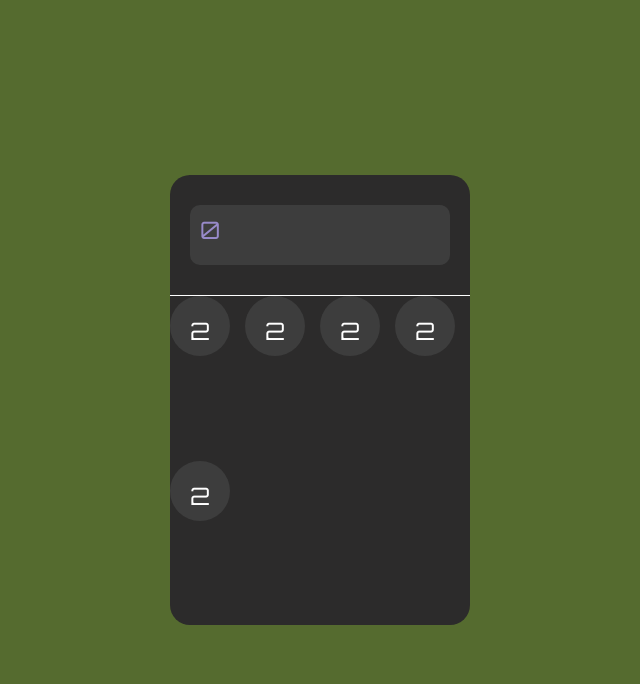
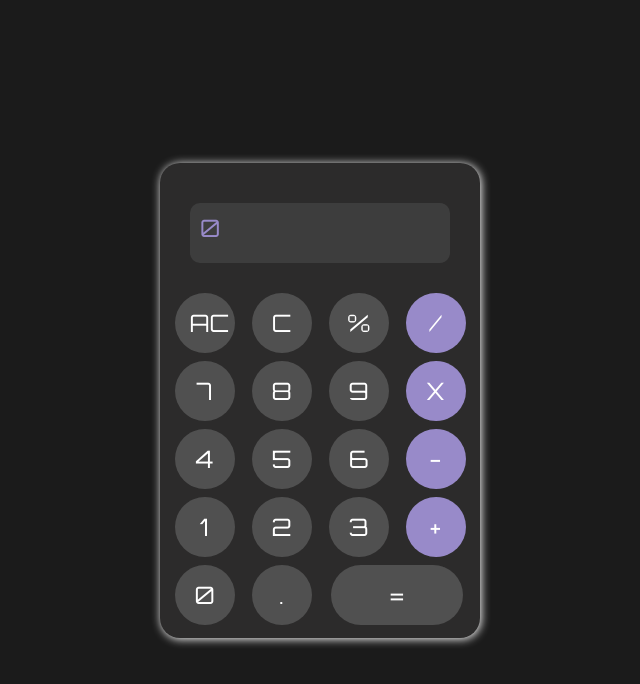
Before and after one commit to rajat4984/calculator, a plain HTML site: page index.html in a window 1280 px wide. Shown: the whole page, without its empty margins (320-960 px from the left). Drawn offline with Linux system fonts and the light colour scheme.

Commit message:
calculator UI done

```diff
--- a/index.html
+++ b/index.html
@@ -20,11 +20,25 @@
           <div class="display"><p class="display-text">0</p></div>
         </div>
         <div class="buttons-container">
-            <button class="button">2</button>
-            <button class="button">2</button>
-            <button class="button">2</button>
-            <button class="button">2</button>
-            <button class="button">2</button>
+            <button class="button">AC</button>
+            <button class="button">C</button>
+            <button class="button">%</button>
+            <button class="button operator">/</button>
+            <button class="button number">7</button>
+            <button class="button number">8</button>
+            <button class="button number">9</button>
+            <button class="button operator">X</button>
+            <button class="button number">4</button>
+            <button class="button number">5</button>
+            <button class="button number">6</button>
+            <button class="button operator">-</button>
+            <button class="button number">1</button>
+            <button class="button number">2</button>
+            <button class="button number">3</button>
+            <button class="button operator">+</button>
+            <button class="button number">0</button>
+            <button class="button">.</button>
+            <button id="equal" class="button">=</button>
         </div>
       </div>
     </div>
--- a/style.css
+++ b/style.css
@@ -1,64 +1,83 @@
-*{
+* {
   margin: 0;
   padding: 0;
-   font-family: 'Orbitron', sans-serif;
+  font-family: "Orbitron", sans-serif;
 }
 
-body{
-    background-color: darkolivegreen;
-
+body {
+  background-color: rgb(27, 27, 27);
 }
 
-.container{
+.container {
   display: flex;
   justify-content: center;
   align-items: center;
   height: 100vh;
+
 }
 
-.content-container{
+.content-container {
   background-color: #2c2b2b;
   width: 300px;
   height: 450px;
   border-radius: 20px;
+  padding: 10px;
+  padding-bottom: 15px;
+  box-shadow: 1px 1px 10px  white;
 }
 
-.display-container{
+.display-container {
   display: flex;
   justify-content: center;
   height: 120px;
   align-items: center;
-    border-bottom: 1px solid white;
 }
 
-.display{
+.display {
   background: #3d3d3d;
   height: 60px;
   width: 260px;
   border-radius: 10px;
 }
 
-.display-text{
+.display-text {
   margin: 10px;
-    color: 	#988ac9;
+  color: #988ac9;
   font-size: 1.5em;
 }
 
-.buttons-container{
+.buttons-container {
   display: grid;
   height: 330px;
-    grid-template-columns: repeat(4,1fr);
+  grid-template-columns: repeat(4, 1fr);
+  grid-template-rows: repeat(5, 1fr);
+  justify-items: center;
+  grid-gap: 8px;
 }
 
-.button{
+.buttons-container button:last-child {
+  width: 90%;
+  grid-column: span 2;
+}
+
+.button {
   text-align: center;
   cursor: pointer;
   font-size: 1.5em;
   color: white;
-    background: #3d3d3d;
-    padding: 20px;
+  padding: 15px;
   border-radius: 50px;
   height: 60px;
   width: 60px;
-    border: none;
+  border:none;
+  transition: .2s;
+  background-color: #505050;
 }
+
+
+.operator{
+    background-color: #988ac9;
+}
+.button:hover{
+    box-shadow: 1px 1px 5px  white;
+}
```
Lines whose indentation alone changed are shown as unchanged.
